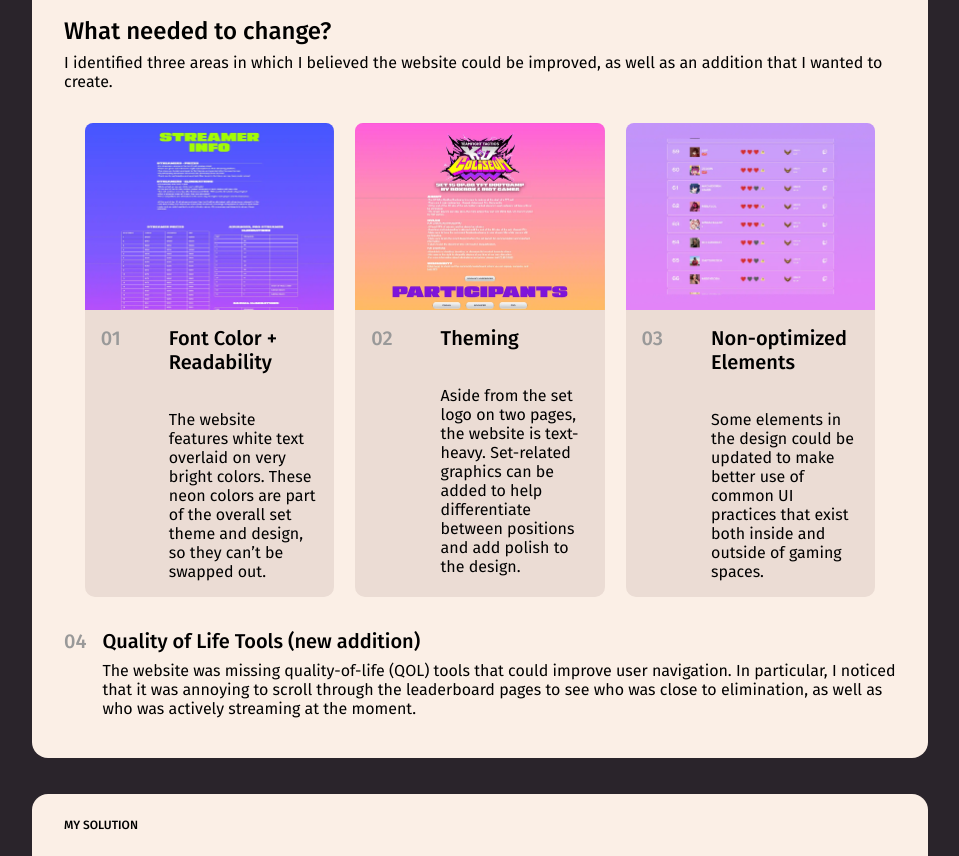
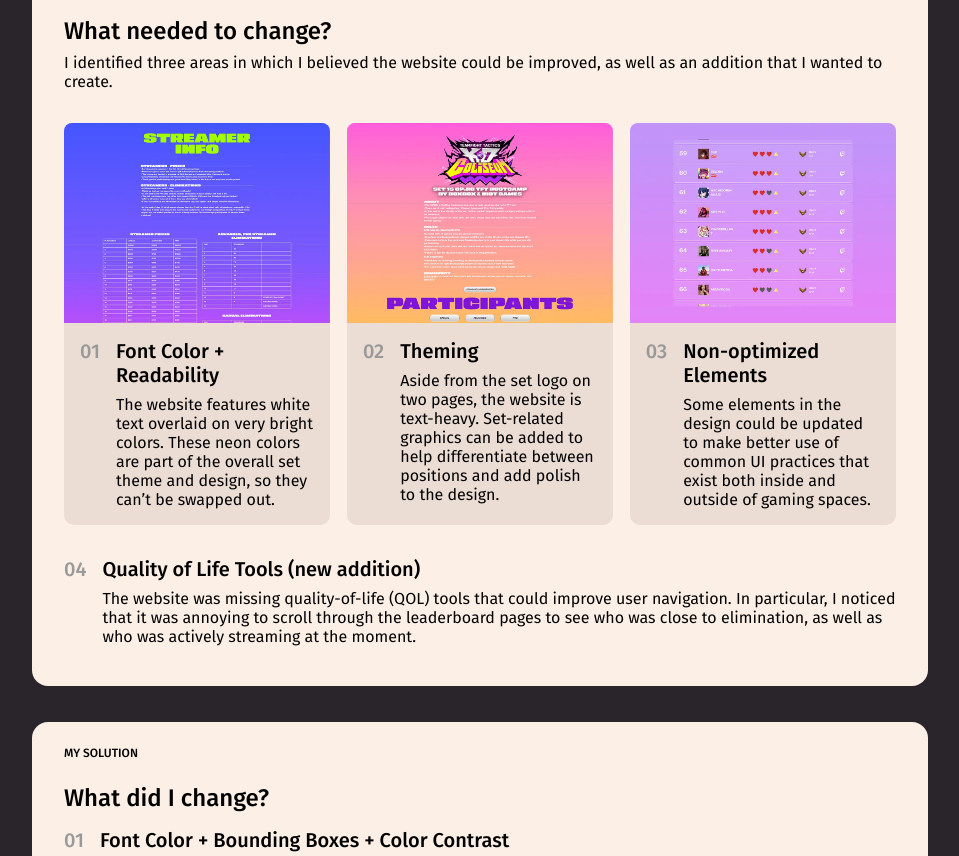
Before and after one commit to adrienneyl/adrienneyl.github.io, an Angular app in the folder portfolio/: page /case-study/set15 in a window 1280 px wide. Shown: the part 1140-1996 px from the top of the page, without its empty margins (160-1119 px from the left). Built offline with nearby package versions, Linux system fonts and the light colour scheme.

Commit message:
everything should be done except for banner visuals

```diff
--- a/portfolio/src/app/pages/case-studies/casestudy.css
+++ b/portfolio/src/app/pages/case-studies/casestudy.css
@@ -98,19 +98,6 @@
   margin: 32px 0;
 }
 
-.tricard {
-  display: flex;
-  flex-direction: row;
-
-  justify-content: center;
-
-  gap: 2.5%;
-}
-
-.tricard .card {
-  width: 30%;
-}
-
 .duocard {
   display: flex;
   flex-direction: row;
@@ -134,7 +121,7 @@
   border-radius: 8px 8px 0px 0px;
 }
 
-.card p {
+.duocard .card p {
   padding-left: 16px;
   padding-right: 16px;
   padding-top: 12px;
--- a/portfolio/src/app/pages/case-studies/set15/set15.css
+++ b/portfolio/src/app/pages/case-studies/set15/set15.css
@@ -1,3 +1,23 @@
 .preview {
   width: 100%;
 }
+
+.tricard {
+  display: flex;
+  flex-direction: row;
+
+  justify-content: center;
+
+  gap: 2%;
+}
+
+.tricard .card {
+  width: 32%;
+}
+
+.tricard .card .indexed-text-group {
+  padding-top: 12px;
+  padding-left: 16px;
+  padding-right: 16px;
+  padding-bottom: 16px;
+}
```
